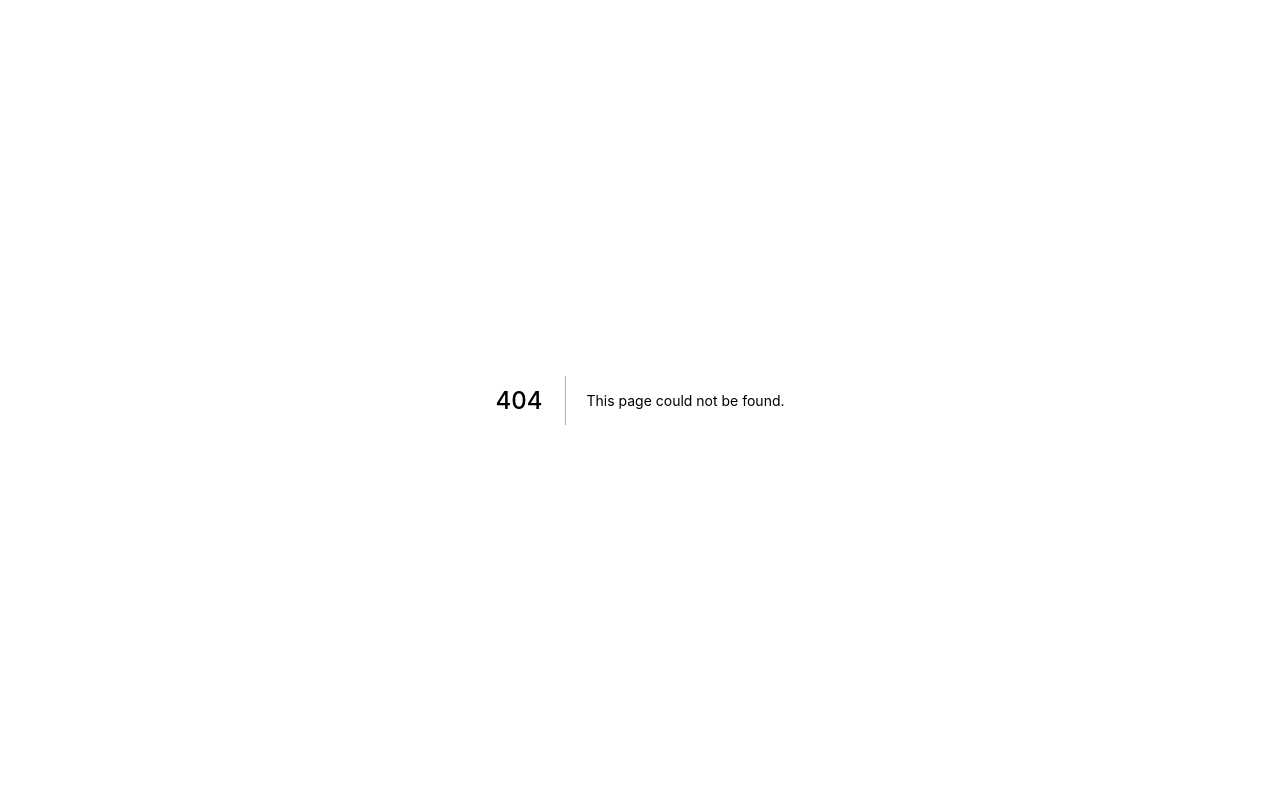
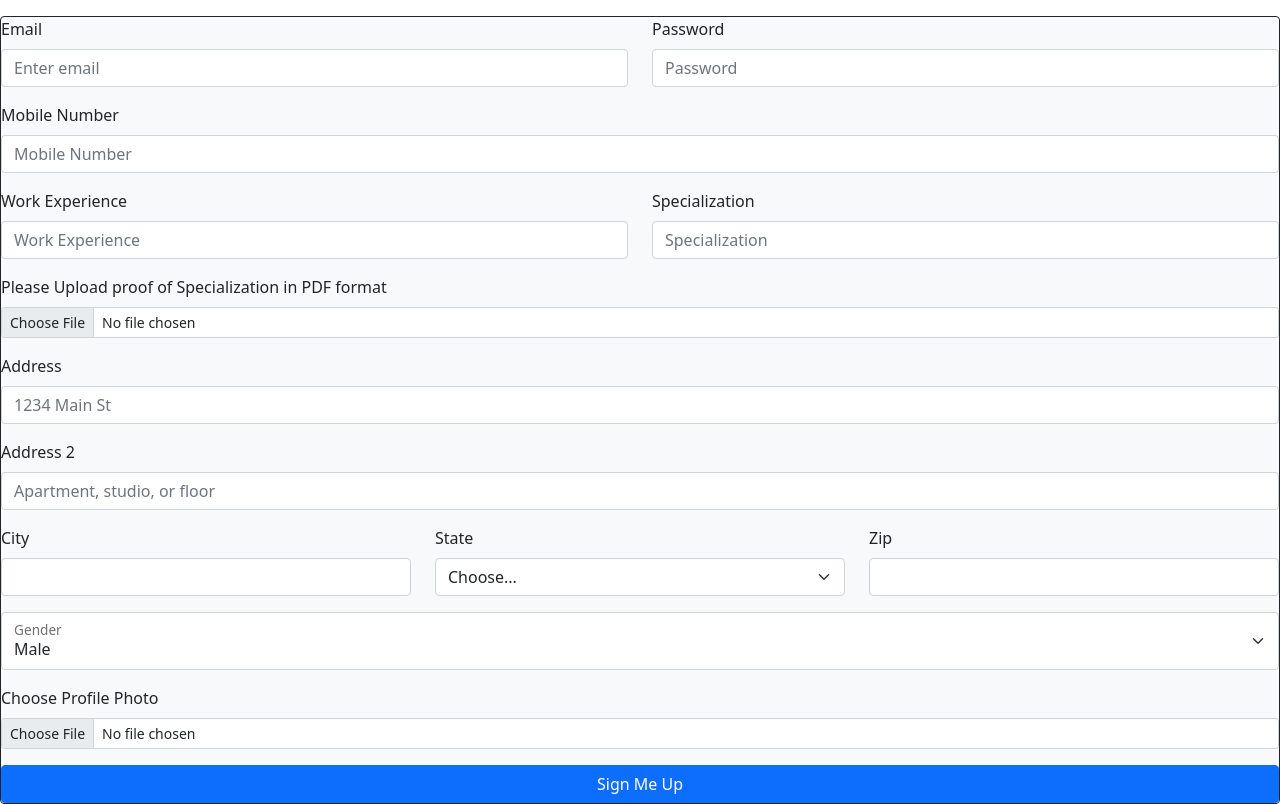
Before and after one commit to pritamp17/Medicare-front_end, a Next.js app: page /doctors/signUp in a window 1280 px wide. Before the commit this address had no page. Built offline with nearby package versions, Linux system fonts and the light colour scheme.

Commit message:
added login signup page ,some  styling at signup pages needed

```diff
--- a/pages/_app.js
+++ b/pages/_app.js
@@ -1,4 +1,5 @@
-import '../styles/globals.css'
+// import '../styles/globals.css'
+import '../node_modules/bootstrap/dist/css/bootstrap.min.css'
 
 function MyApp({ Component, pageProps }) {
   return <Component {...pageProps} />
--- /dev/null
+++ b/pages/doctors/signUp.js
@@ -0,0 +1,115 @@
+import { Card, Col, FloatingLabel, Form, Row,Button } from 'react-bootstrap';
+import styled from 'styled-components';
+
+function signUp() {
+    return (
+        <>
+        <div>
+        <p></p>
+        </div>
+        <wrapper>
+<Card  style={{ width: '80rem' }}  bg="light" border="dark" text="dark">
+        <Form>
+  <Row className="mb-3">
+    <Form.Group as={Col} controlId="formGridEmail">
+      <Form.Label>Email</Form.Label>
+      <Form.Control type="email" placeholder="Enter email" />
+    </Form.Group>
+
+    <Form.Group as={Col} controlId="formGridPassword">
+      <Form.Label>Password</Form.Label>
+      <Form.Control type="password" placeholder="Password" />
+    </Form.Group>
+  </Row>
+
+  <Form.Group className="mb-3" controlId="formGridPassword">
+      <Form.Label>Mobile Number</Form.Label>
+      <Form.Control type="password" placeholder="Mobile Number" />
+    </Form.Group>
+
+
+  <Row className="mb-3">
+    <Form.Group as={Col} controlId="formGridEmail">
+      <Form.Label> Work Experience </Form.Label>
+      <Form.Control type="email" placeholder="Work Experience" />
+    </Form.Group>
+
+    <Form.Group as={Col} controlId="formGridPassword">
+      <Form.Label>Specialization</Form.Label>
+      <Form.Control type="password" placeholder="Specialization" />
+    </Form.Group>
+
+
+  </Row>
+
+  <Form.Group controlId="formFileSm" className="mb-3">
+                <Form.Label>Please Upload proof of Specialization in PDF format</Form.Label>
+                <Form.Control type="file" size="sm" />
+    </Form.Group>
+
+  <Form.Group className="mb-3" controlId="formGridAddress1">
+    <Form.Label>Address</Form.Label>
+    <Form.Control placeholder="1234 Main St" />
+  </Form.Group>
+
+  <Form.Group className="mb-3" controlId="formGridAddress2">
+    <Form.Label>Address 2</Form.Label>
+    <Form.Control placeholder="Apartment, studio, or floor" />
+  </Form.Group>
+
+  <Row className="mb-3">
+    <Form.Group as={Col} controlId="formGridCity">
+      <Form.Label>City</Form.Label>
+      <Form.Control />
+    </Form.Group>
+
+    <Form.Group as={Col} controlId="formGridState">
+      <Form.Label>State</Form.Label>
+      <Form.Select defaultValue="Choose...">
+        <option>Choose...</option>
+        <option>...</option>
+      </Form.Select>
+    </Form.Group>
+
+    <Form.Group as={Col} controlId="formGridZip">
+      <Form.Label>Zip</Form.Label>
+      <Form.Control />
+    </Form.Group>
+  </Row>
+
+  <FloatingLabel controlId="floatingSelect" label="Gender" className="mb-3">
+            <Form.Select aria-label="Floating label select example"  >
+                {/* <option>Gender</option> */}
+                 <option value="1">Male</option>
+                <option value="2">Female</option>
+                <option value="3">Gender Neutral</option>
+             </Form.Select>
+            </FloatingLabel>
+
+            <Form.Group controlId="formFileSm" className="mb-3">
+                <Form.Label>Choose Profile Photo</Form.Label>
+                <Form.Control type="file" size="sm" />
+            </Form.Group>
+
+
+</Form>
+    <Button variant="primary" type="submit" className="md-3">
+            Sign Me Up
+        </Button>
+        </Card>
+        </wrapper>
+
+        </>
+    )
+}
+
+export default signUp
+
+const wrapper = styled.section`
+/* width: 100px; */
+ /* display: flex;
+ flex: 1; */
+ /* flex-direction: row; */
+ justify-content: center;
+ margin-top:55px;
+`;
--- /dev/null
+++ b/styles/commonStyles.module.css
@@ -0,0 +1,20 @@
+.body {
+	margin: 60px;
+	display: grid;
+	grid-template-columns: repeat(auto-fill, minmax(300px, 1fr));
+	grid-gap: 60px;
+}
+
+.border{
+	/* font-size: 1.6rem; */
+	/* display: grid;
+	place-items: center;
+	/* min-height: 200px; */
+	/* border: 8px solid;
+	padding: 1rem; */
+	border: 2px solid black
+}
+
+.full {
+	border-image: linear-gradient(45deg, turquoise, greenyellow) 1;
+}
--- a/styles/globals.css
+++ /dev/null
@@ -1,16 +0,0 @@
-html,
-body {
-  padding: 0;
-  margin: 0;
-  font-family: -apple-system, BlinkMacSystemFont, Segoe UI, Roboto, Oxygen,
-    Ubuntu, Cantarell, Fira Sans, Droid Sans, Helvetica Neue, sans-serif;
-}
-
-a {
-  color: inherit;
-  text-decoration: none;
-}
-
-* {
-  box-sizing: border-box;
-}
```
Also changed, not shown: components/Login.js (+35 -2 lines), components/SignUp.js (deleted, +0 -11 lines), package.json (+9 -0 lines), pages/index.js (+17 -4 lines), pages/patients/signUp.js (added, +95 -0 lines), 1 other file (tests, documents, lock files or other folders).
